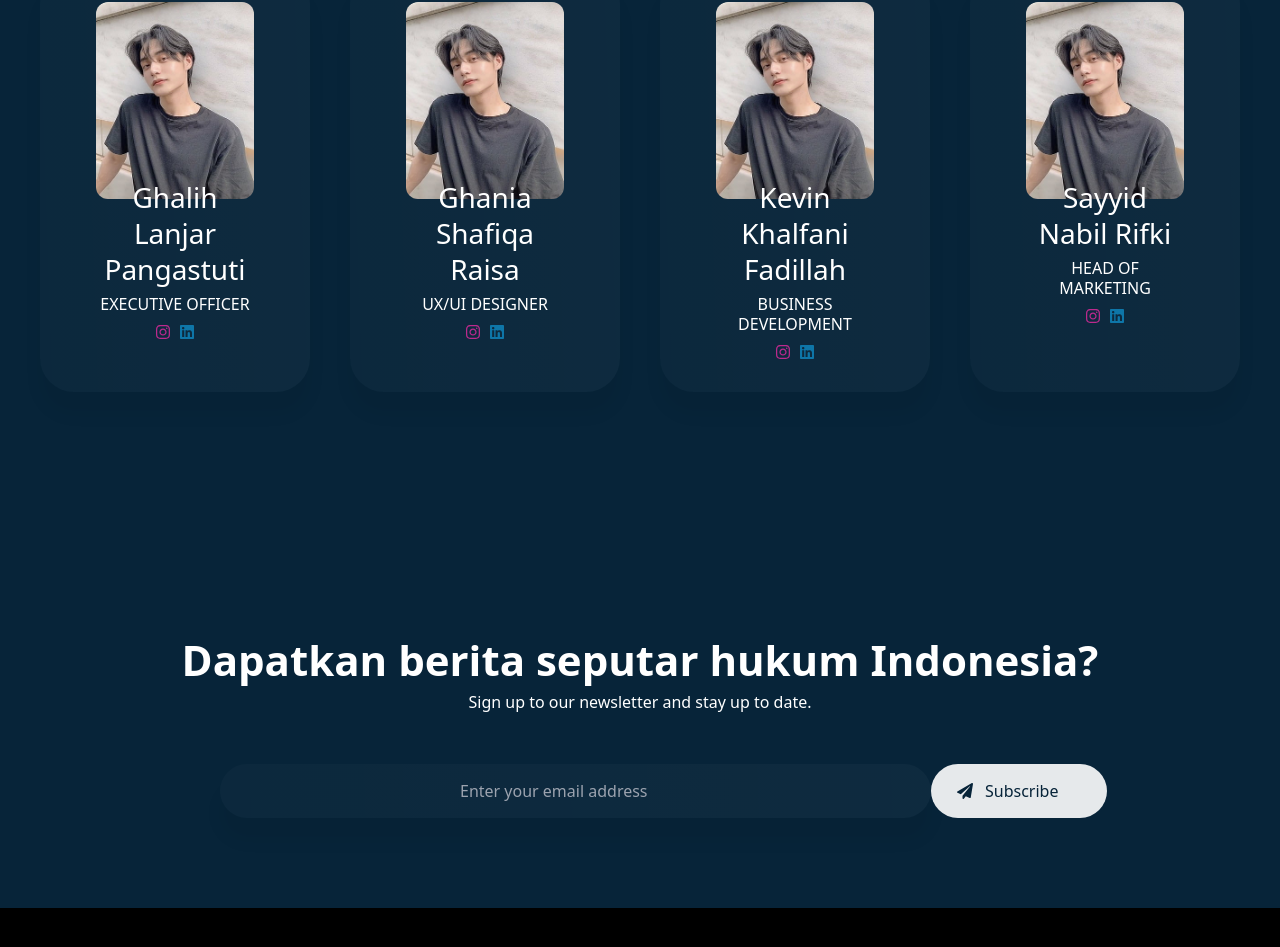
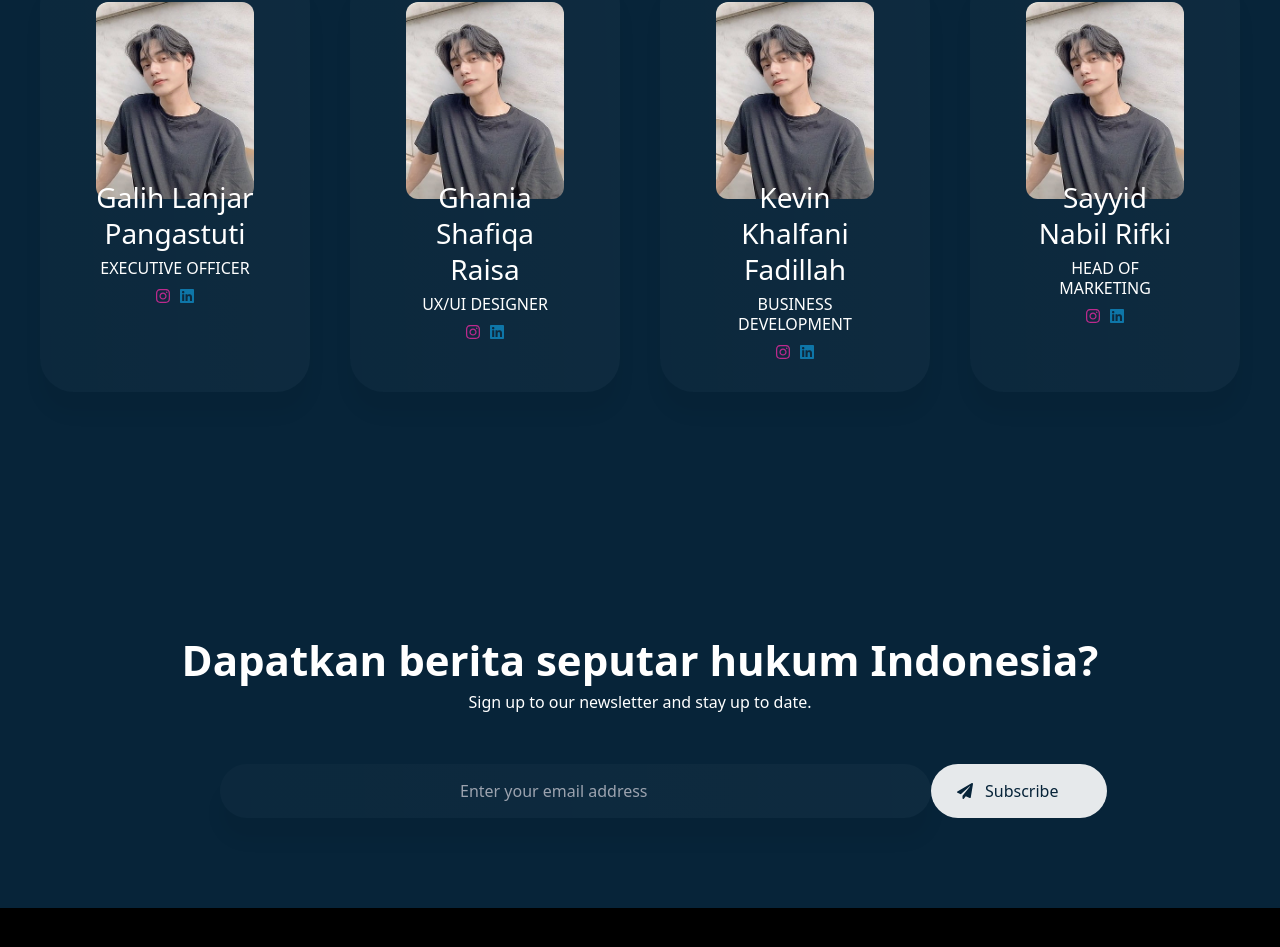
Before and after one commit to Lattaes/LegalScope, a React (Vite) app in the folder client/: page / in a window 1280 px wide. Shown: the part 4901-5848 px from the top of the page. Built offline with nearby package versions, Linux system fonts and the light colour scheme; no server answers.

Commit message:
update team

```diff
--- a/client/src/pages/Team.jsx
+++ b/client/src/pages/Team.jsx
@@ -8,7 +8,7 @@ import Member4 from '../assets/kjw.jpg';
 const Team = () => {
   const teamMembers = [
     {
-      name: 'Ghalih Lanjar Pangastuti',
+      name: 'Galih Lanjar Pangastuti',
       position: 'Executive Officer',
       image: Member,
       instagram: 'https://www.instagram.com/lattae30/',
```
